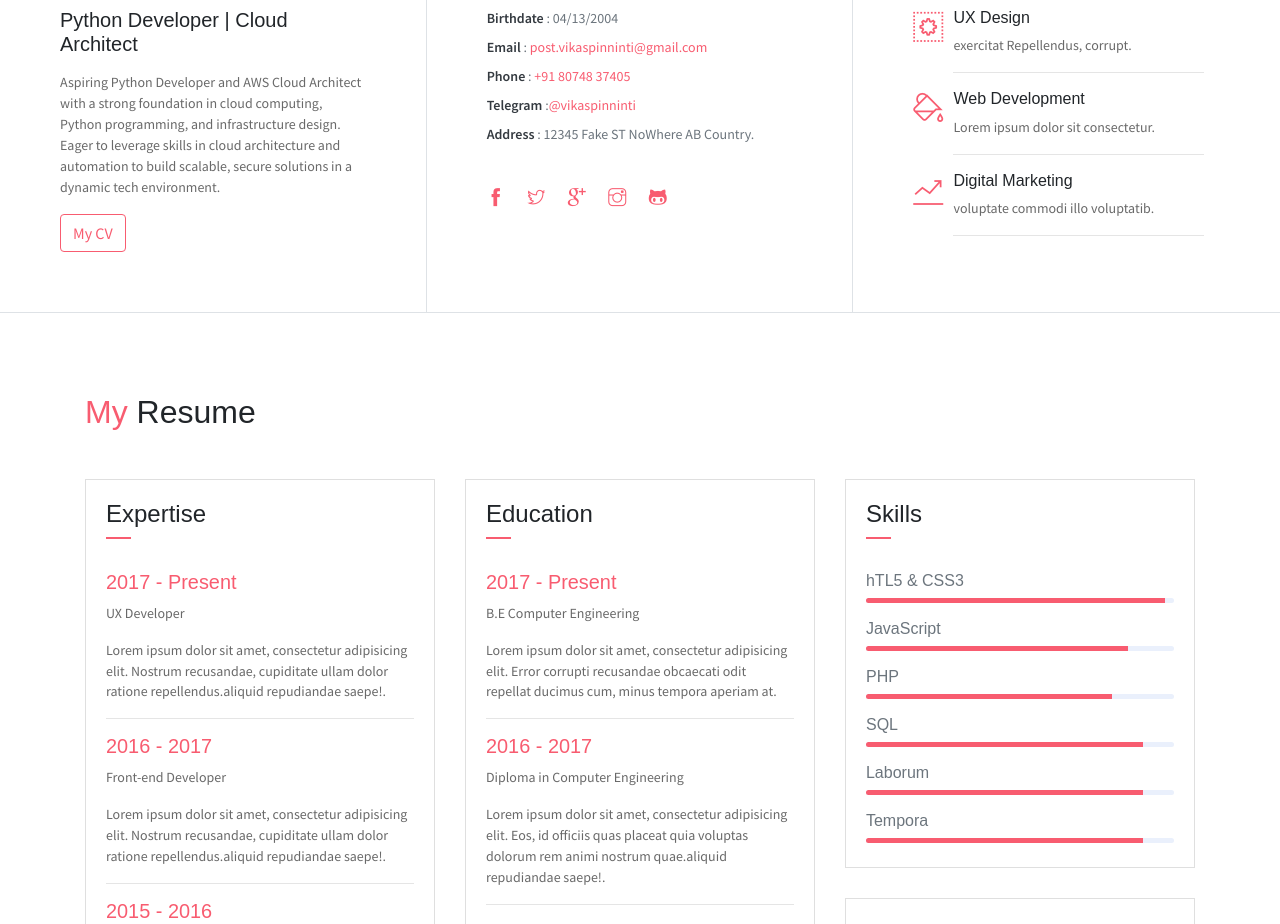
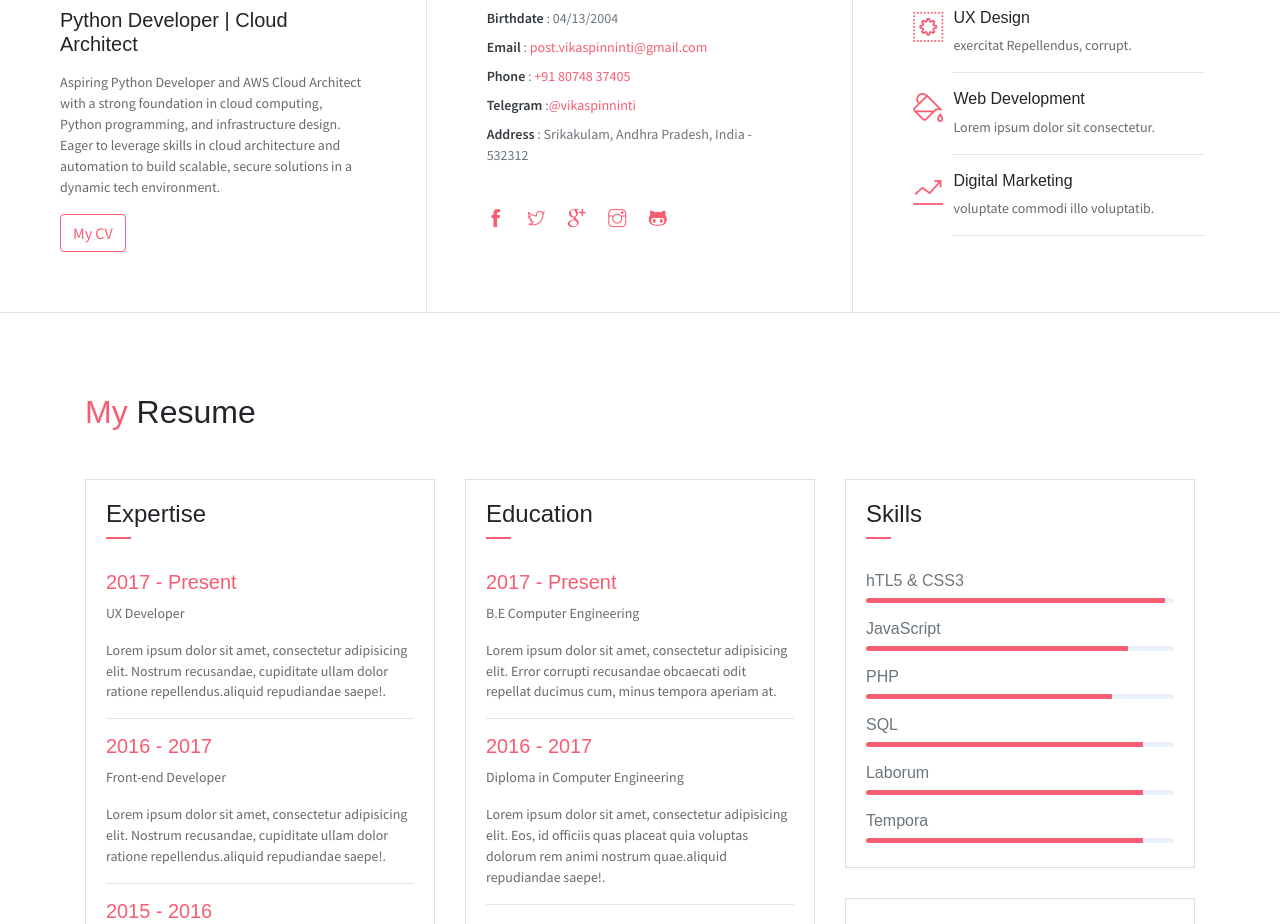
Before and after one commit to vikaspinninti13/vikaspinninti13.github.io, a website: page public_html/index.html in a window 1280 px wide. Shown: the part 860-1784 px from the top of the page. Drawn offline with Linux system fonts and the light colour scheme; some packages are replaced by stand-ins of ours; some icons are missing.

Commit message:
Personal_Details

```diff
--- a/public_html/index.html
+++ b/public_html/index.html
@@ -89,7 +89,7 @@
                     <li><span>Email</span> : <a href="mailto:post.vikaspinninti@gmail.com">post.vikaspinninti@gmail.com</a></li>
                     <li><span>Phone</span> : <a href="callto:+91 8074837405">+91 80748 37405</a></li>
                     <li><span>Telegram</span> :<a href="https://t.me/vikaspinninti">@vikaspinninti</a></li>
-                    <li><span>Address</span> :  12345 Fake ST NoWhere AB Country.</li>
+                    <li><span>Address</span> :  Srikakulam, Andhra Pradesh, India - 532312</li>
                 </ul>
                 <ul class="social-icons pt-3">
                     <li class="social-item"><a class="social-link" href="#"><i class="ti-facebook" aria-hidden="true"></i></a></li>
```
